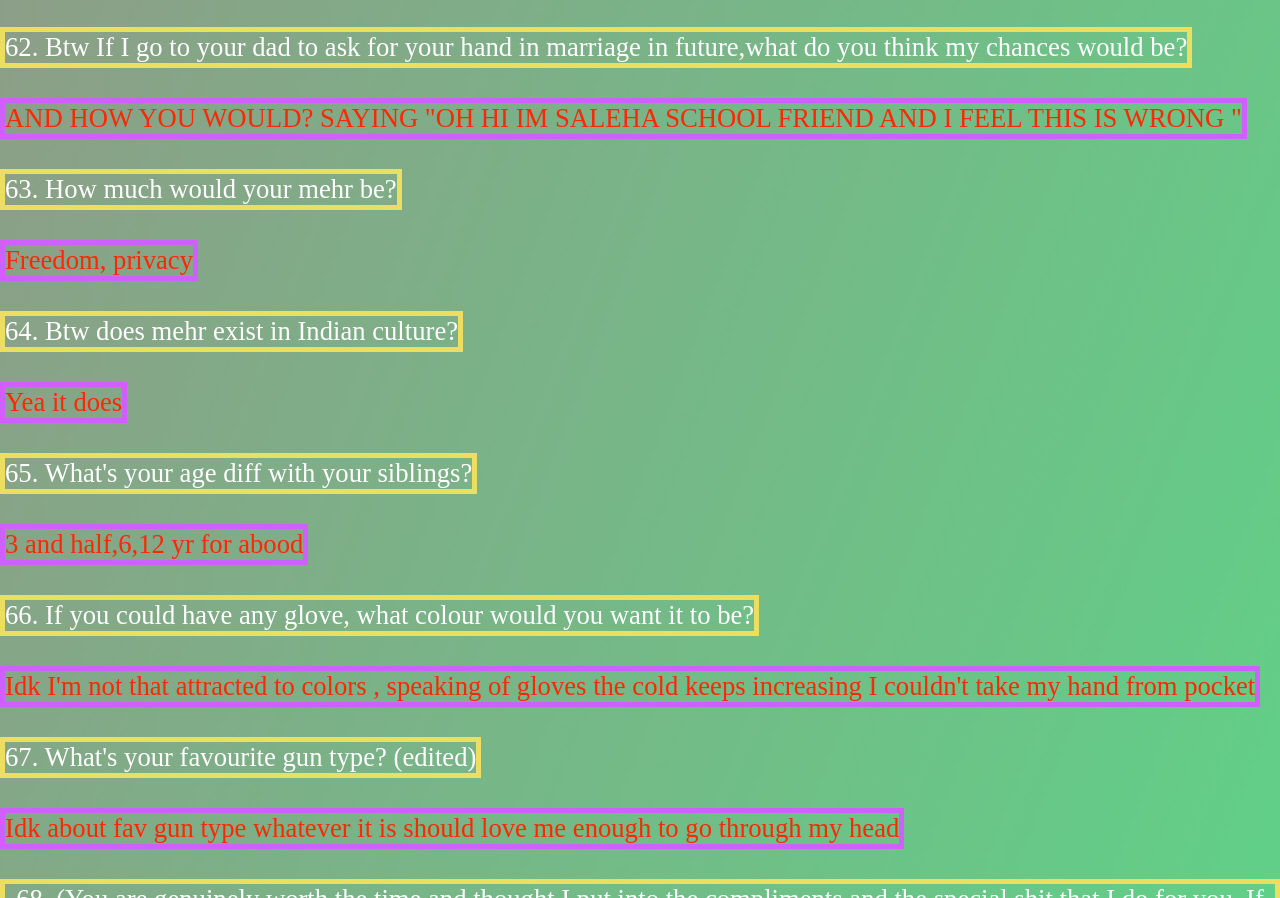
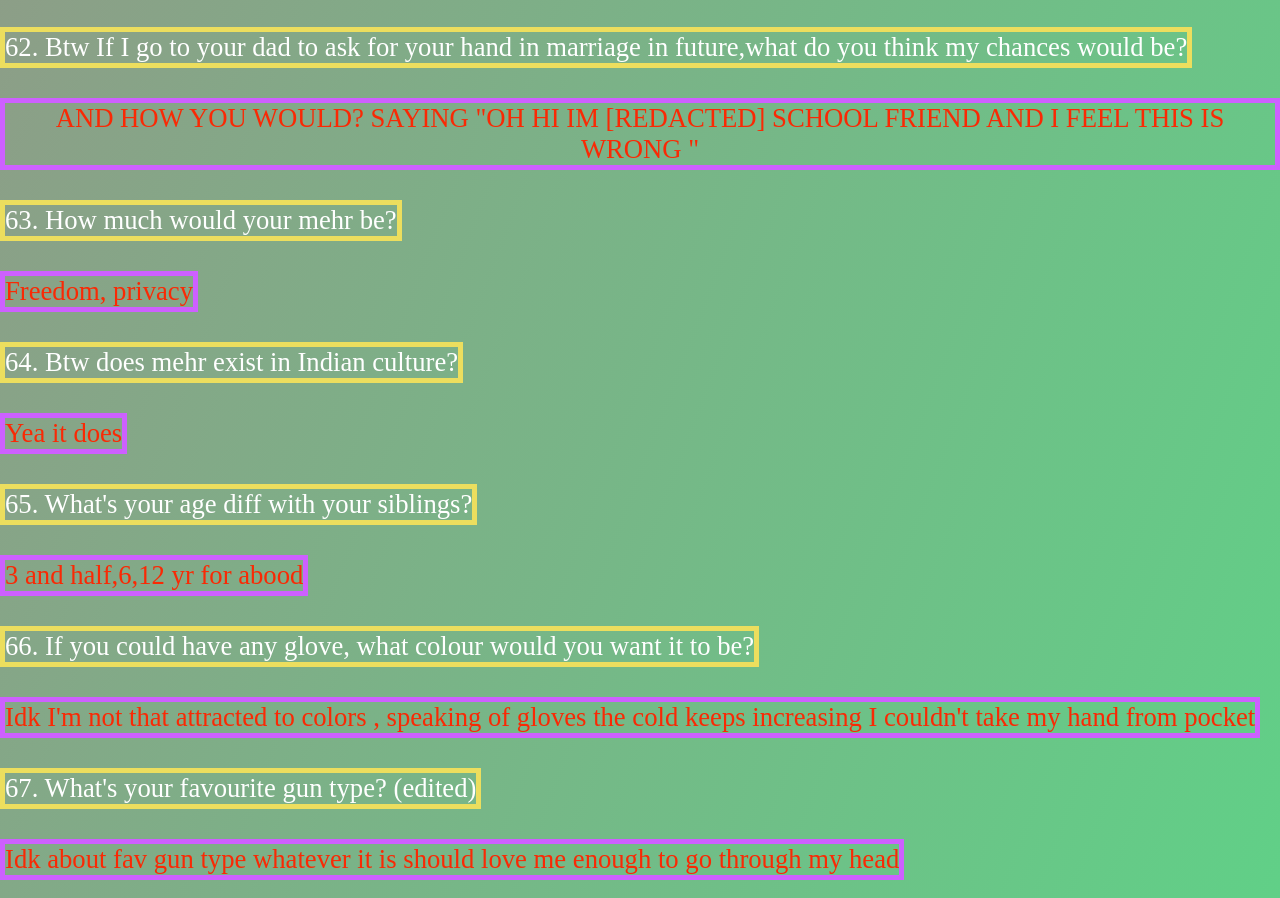
Before and after one commit to SecondKnight/project, a plain HTML site: page me.html in a window 1280 px wide. Shown: the part 9063-9961 px from the top of the page. Drawn offline with Linux system fonts and the light colour scheme.

Commit message:
Update me.html

```diff
--- a/me.html
+++ b/me.html
@@ -561,7 +561,7 @@
               future,what do you think my chances would be?
             </dt>
             <dd>
-              AND HOW YOU WOULD? SAYING "OH HI IM SALEHA SCHOOL FRIEND AND I
+              AND HOW YOU WOULD? SAYING "OH HI IM [REDACTED] SCHOOL FRIEND AND I
               FEEL THIS IS WRONG "
             </dd>
           </dl>
```
